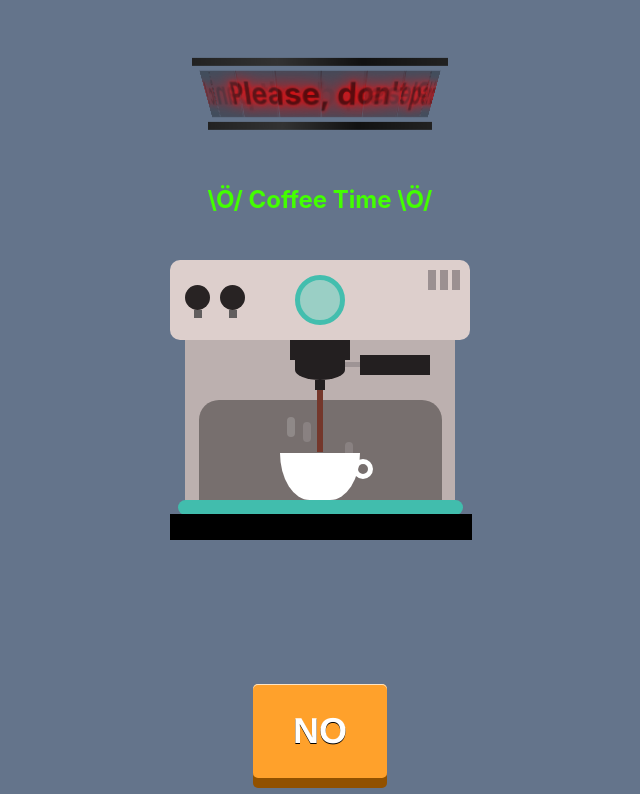
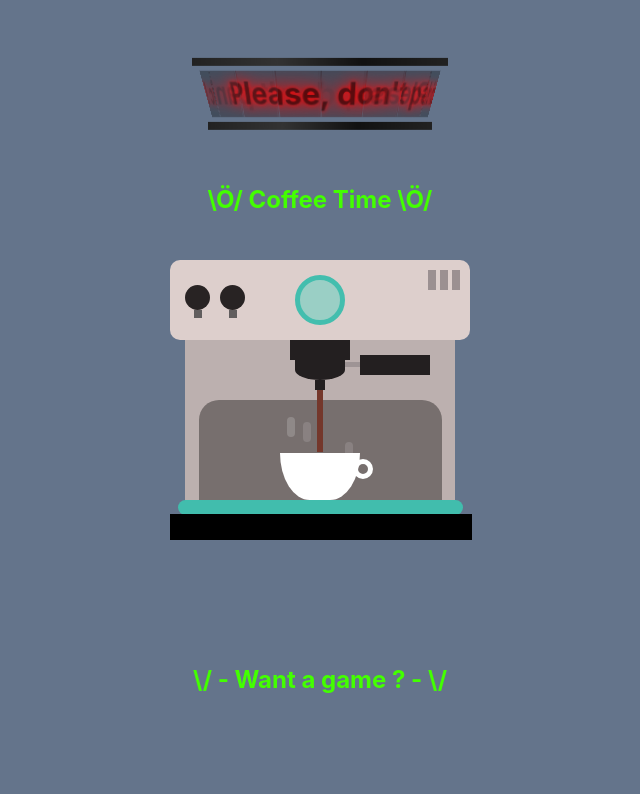
Before and after one commit to BarzaGuignol/NoPainNoGainTheComeBack, a React (Vite) app in the folder frontend/: page /panic-room in a window 1280 px wide. Shown: the top 794 px of the page, without its empty margins (320-960 px from the left). Built offline with nearby package versions, Linux system fonts and the light colour scheme.

Commit message:
ajout de la question

```diff
--- a/frontend/src/pages/PanicRoom.jsx
+++ b/frontend/src/pages/PanicRoom.jsx
@@ -36,6 +36,9 @@ export default function PanicRoom() {
         </div>
       </div>
       <CoffeeMachine />
+      <h2 className="text-center mt-20  font-bold rainbow text-2xl">
+        \/ - Want a game ? - \/
+      </h2>
       <RunButton />
     </div>
   );
```
